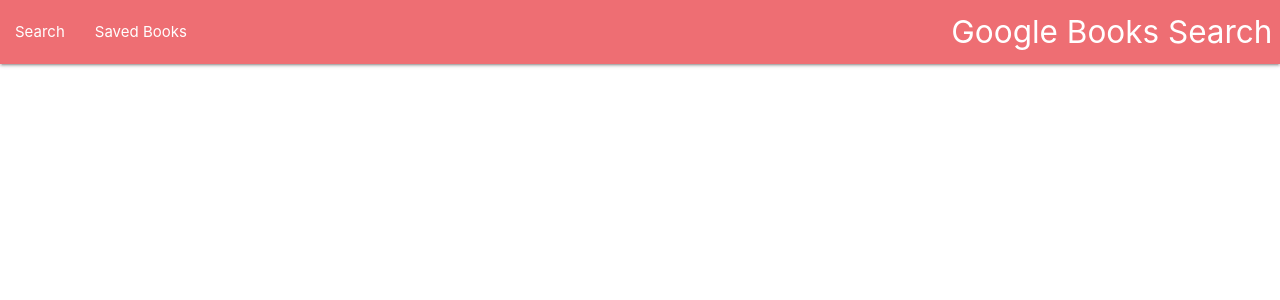
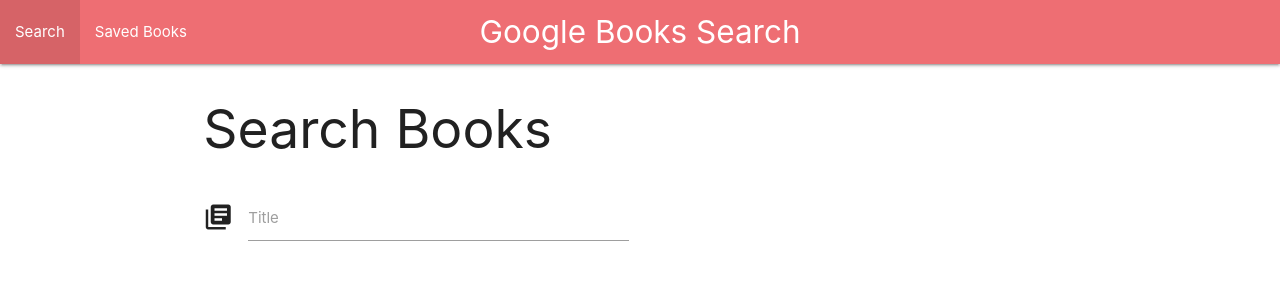
Before and after one commit to dgtlctzn/google-books-search, a React (Create React App) app in the folder client/: page / in a window 1280 px wide. Shown: the top 300 px of the page. Built offline with nearby package versions, Linux system fonts and the light colour scheme.

Commit message:
added search bar component

```diff
--- a/client/public/index.html
+++ b/client/public/index.html
@@ -24,6 +24,7 @@
       work correctly both with client-side routing and a non-root public URL.
       Learn how to configure a non-root public URL by running `npm run build`.
     -->
+    <link href="https://fonts.googleapis.com/icon?family=Material+Icons" rel="stylesheet">
     <title>React App</title>
   </head>
   <body>
--- a/client/src/components/Navbar/Navbar.jsx
+++ b/client/src/components/Navbar/Navbar.jsx
@@ -5,7 +5,7 @@
   return (
     <nav>
       <div className="nav-wrapper">
-        <Link to="/" class="brand-logo right">
+        <Link to="/" class="brand-logo center">
           Google Books Search
         </Link>
         <ul id="nav-mobile" className="left hide-on-med-and-down">
--- /dev/null
+++ b/client/src/components/SearchForm/SearchForm.jsx
@@ -0,0 +1,22 @@
+import React from "react";
+
+const SearchForm = () => {
+  return (
+    <div className="row">
+      <div className="col s12">
+        <h2>Search Books</h2>
+        <form>
+          <div className="row">
+            <div className="input-field col s6">
+              <i className="material-icons prefix">library_books</i>
+              <input id="library_books" type="text" className="validate" />
+              <label htmlFor="library_books">Title</label>
+            </div>
+          </div>
+        </form>
+      </div>
+    </div>
+  );
+};
+
+export default SearchForm;
--- a/client/src/containers/Search/Search.jsx
+++ b/client/src/containers/Search/Search.jsx
@@ -1,9 +1,10 @@
 import React from 'react';
+import SearchForm from '../../components/SearchForm/SearchForm';
 
 const Search = () => {
     return (
-        <div>
-
+        <div className="container">
+            <SearchForm/>
         </div>
     );
 };
```
